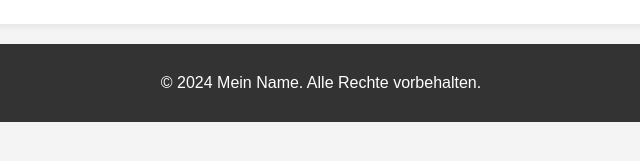
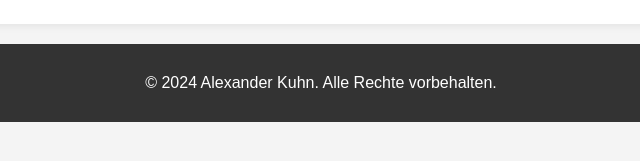
Before and after one commit to Alex98Evo/Portfolio-1, a plain HTML site: page contact.html in a window 1280 px wide. Shown: the part 309-470 px from the top of the page, 319-959 px from the left. Drawn offline with Linux system fonts and the light colour scheme.

Commit message:
Update contact.html

```diff
--- a/contact.html
+++ b/contact.html
@@ -33,7 +33,7 @@
         </section>
     </main>
     <footer>
-        <p>&copy; 2024 Mein Name. Alle Rechte vorbehalten.</p>
+        <p>&copy; 2024 Alexander Kuhn. Alle Rechte vorbehalten.</p>
     </footer>
 </body>
 </html>
```
